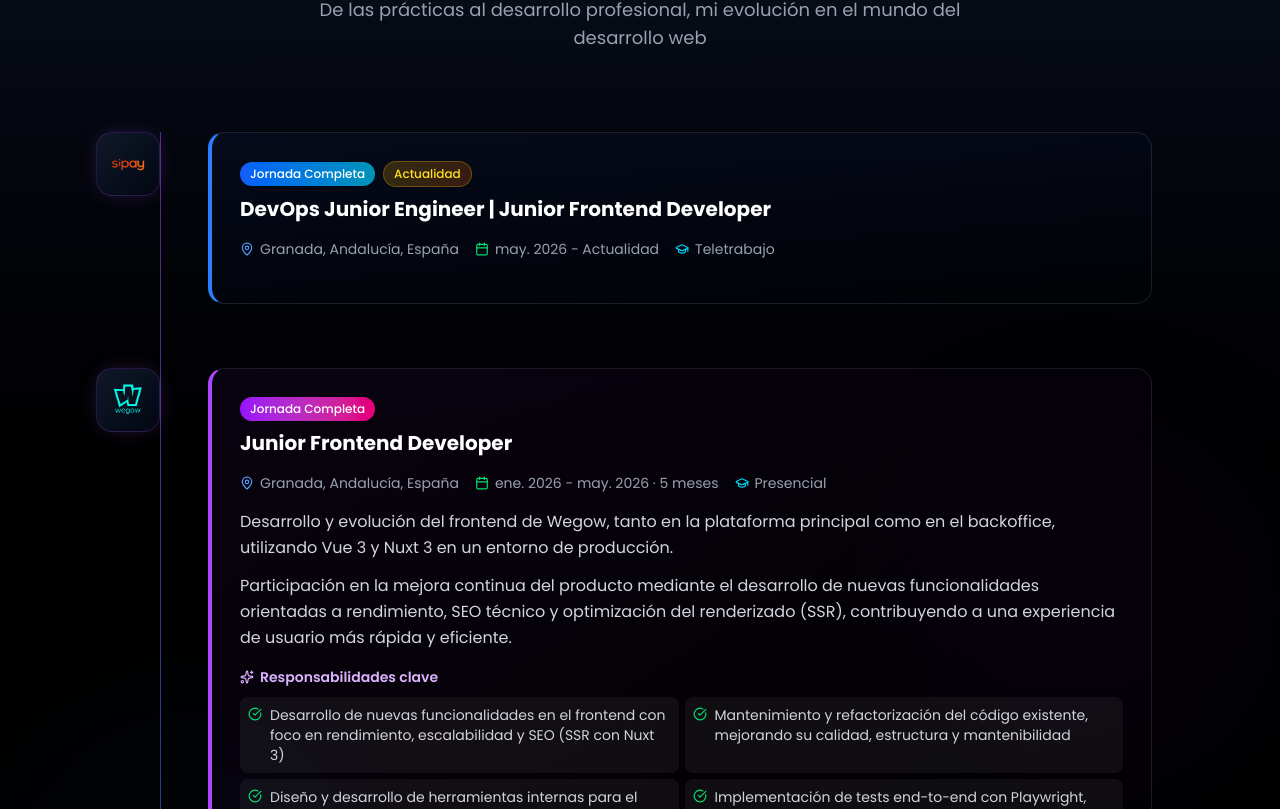
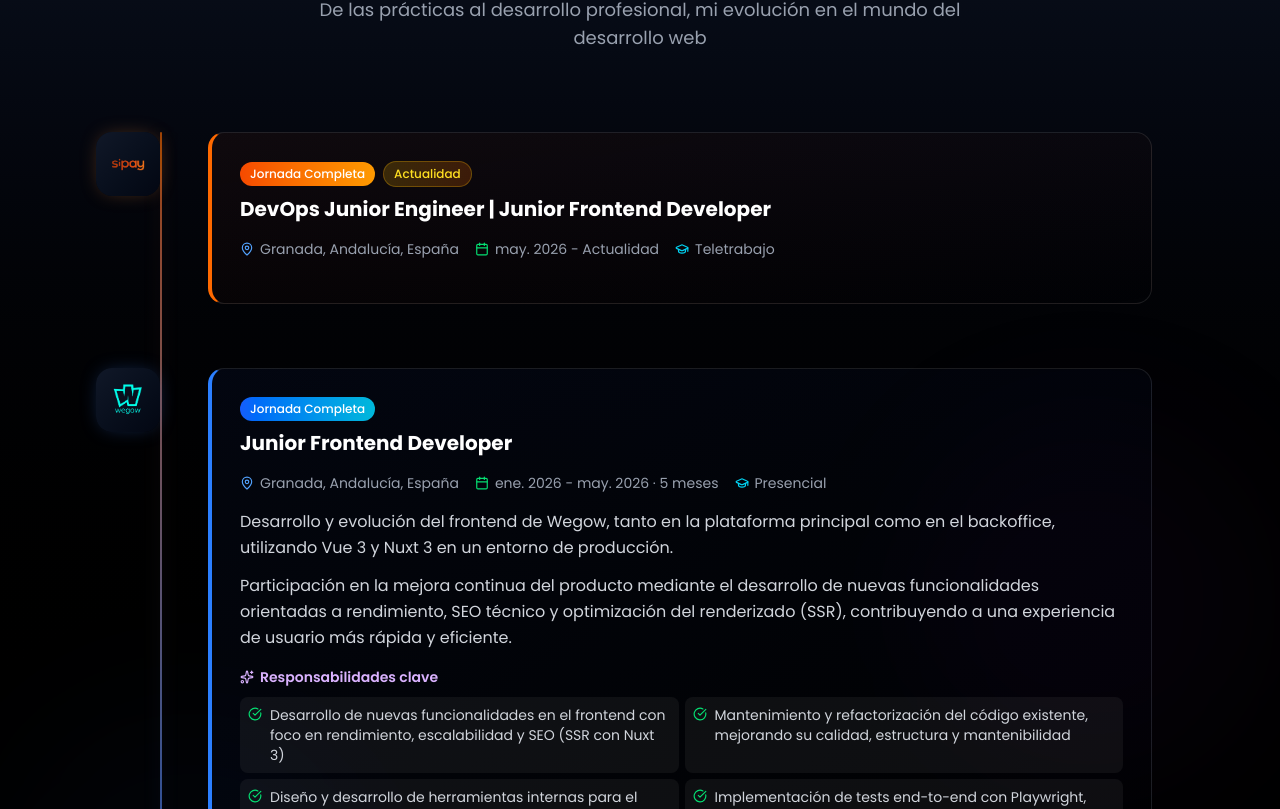
Before and after one commit to Gorkacp/portafolio-Gorka, a Next.js app: page / in a window 1280 px wide. Shown: the part 4471-5280 px from the top of the page. Built offline with nearby package versions, Linux system fonts and the light colour scheme.

Commit message:
feat: update experience timeline with company brand colors and improved line

```diff
--- a/src/components/Experience.jsx
+++ b/src/components/Experience.jsx
@@ -23,9 +23,13 @@ const experiences = [
     modalidad: "Teletrabajo",
     descripcion: [],
     tecnologias: [],
-    color: "from-blue-600 to-cyan-600",
-    borderColor: "border-l-blue-500",
-    bgGradient: "from-blue-900/10 to-transparent"
+    brandColor: "orange",
+    color: "from-orange-600 to-amber-500",
+    borderColor: "border-l-orange-500",
+    dotBorder: "border-orange-500/40",
+    dotShadow: "rgba(251,146,60,0.35)",
+    hoverBorder: "hover:border-orange-500/40",
+    bgGradient: "from-orange-900/10 to-transparent"
   },
   {
     id: "wegow-junior",
@@ -47,9 +51,13 @@ const experiences = [
       "Implementación de tests end-to-end con Playwright, reforzando la estabilidad y fiabilidad del producto en producción"
     ],
     tecnologias: ["Vue 3", "Nuxt 3", "JavaScript", "TypeScript", "Tailwind CSS", "Playwright", "Git", "Docker", "Responsive Design", "SSR", "SEO Técnico", "Frameworks JS"],
-    color: "from-purple-600 to-pink-600",
-    borderColor: "border-l-purple-500",
-    bgGradient: "from-purple-900/10 to-transparent"
+    brandColor: "blue",
+    color: "from-blue-600 to-cyan-500",
+    borderColor: "border-l-blue-500",
+    dotBorder: "border-blue-500/40",
+    dotShadow: "rgba(59,130,246,0.35)",
+    hoverBorder: "hover:border-blue-500/40",
+    bgGradient: "from-blue-900/10 to-transparent"
   },
   {
     id: "wegow-intern",
@@ -74,16 +82,26 @@ const experiences = [
       "Participación en flujos Git con pull requests y code reviews"
     ],
     tecnologias: ["Vue 3", "Nuxt 3", "JavaScript", "Tailwind CSS", "PWA", "Docker", "Git", "Responsive Design"],
-    color: "from-green-600 to-emerald-600",
-    borderColor: "border-l-green-500",
-    bgGradient: "from-green-900/10 to-transparent"
+    brandColor: "blue",
+    color: "from-blue-600 to-cyan-500",
+    borderColor: "border-l-blue-500",
+    dotBorder: "border-blue-500/40",
+    dotShadow: "rgba(59,130,246,0.35)",
+    hoverBorder: "hover:border-blue-500/40",
+    bgGradient: "from-blue-900/10 to-transparent"
   }
 ];
 
-function TimelineDot({ logo, alt }) {
+function TimelineDot({ logo, alt, borderColor, shadowColor }) {
   if (logo) {
     return (
-      <div className="absolute left-0 top-0 w-9 h-9 md:w-16 md:h-16 md:-translate-x-1/2 rounded-xl md:rounded-2xl bg-gradient-to-br from-gray-900 to-gray-950 border border-purple-500/20 flex items-center justify-center shadow-[0_0_20px_-5px_rgba(168,85,247,0.3)] z-10 overflow-hidden">
+      <div
+        className="absolute left-0 top-0 w-9 h-9 md:w-16 md:h-16 md:-translate-x-1/2 rounded-xl md:rounded-2xl bg-gradient-to-br from-gray-900 to-gray-950 flex items-center justify-center z-10 overflow-hidden"
+        style={{
+          border: `1px solid ${borderColor}`,
+          boxShadow: `0 0 20px -5px ${shadowColor}`
+        }}
+      >
         <div className="relative w-5 h-5 md:w-[38px] md:h-[38px]">
           <Image src={logo} alt={alt} fill className="object-contain" />
         </div>
@@ -108,9 +126,9 @@ function MobileCard({ exp, index }) {
       viewport={{ once: true, margin: "-30px" }}
       className="relative pl-12 md:pl-16"
     >
-      <TimelineDot logo={exp.logo} alt={exp.empresa} />
+      <TimelineDot logo={exp.logo} alt={exp.empresa} borderColor={exp.dotBorder} shadowColor={exp.dotShadow} />
 
-      <div className={`rounded-xl bg-gradient-to-br ${exp.bgGradient} border border-white/10 ${exp.borderColor} border-l-4 overflow-hidden`}>
+      <div className={`rounded-xl bg-gradient-to-br ${exp.bgGradient} border border-white/10 ${exp.borderColor} border-l-4 ${exp.hoverBorder} transition-all duration-300 overflow-hidden`}>
         <div className="p-4">
           <div className="flex flex-wrap items-center gap-1.5 mb-2">
             <span className={`px-2.5 py-0.5 rounded-full bg-gradient-to-r ${exp.color} text-white text-xs font-medium`}>
@@ -209,9 +227,9 @@ function DesktopCard({ exp, index }) {
       viewport={{ once: true, margin: "-50px" }}
       className="relative pl-20"
     >
-      <TimelineDot logo={exp.logo} alt={exp.empresa} />
+      <TimelineDot logo={exp.logo} alt={exp.empresa} borderColor={exp.dotBorder} shadowColor={exp.dotShadow} />
 
-      <div className={`p-7 rounded-2xl bg-gradient-to-br ${exp.bgGradient} border border-white/10 hover:border-purple-500/30 transition-all duration-300 ${exp.borderColor} border-l-4`}>
+      <div className={`p-7 rounded-2xl bg-gradient-to-br ${exp.bgGradient} border border-white/10 ${exp.hoverBorder} transition-all duration-300 ${exp.borderColor} border-l-4`}>
         <div className="flex flex-col sm:flex-row sm:items-start sm:justify-between gap-3 mb-4">
           <div className="flex-1 min-w-0">
             <div className="flex items-center gap-2 mb-1.5">
@@ -345,7 +363,8 @@ export default function Experience() {
         </div>
 
         <div className="relative">
-          <div className="absolute left-4 md:left-8 top-0 bottom-0 w-px bg-gradient-to-b from-purple-500/50 via-blue-500/50 to-transparent" />
+          <div className="absolute left-4 md:left-8 top-0 bottom-0 w-[2px] bg-gradient-to-b from-orange-500/60 via-blue-500/60 to-transparent rounded-full" />
+          <div className="absolute left-4 md:left-8 top-0 bottom-0 w-[2px] bg-gradient-to-b from-orange-500/20 via-blue-500/20 to-transparent blur-sm rounded-full" />
 
           {/* Mobile layout */}
           <div className="space-y-6 md:hidden">
```
